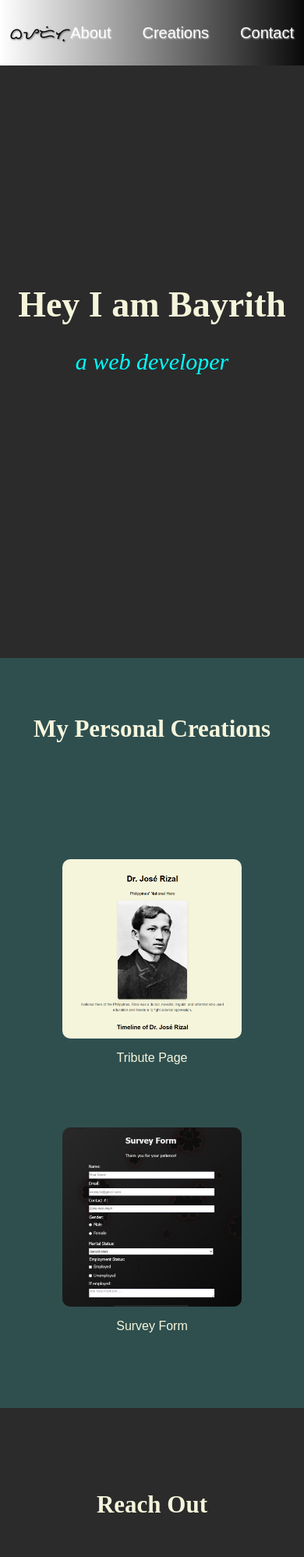
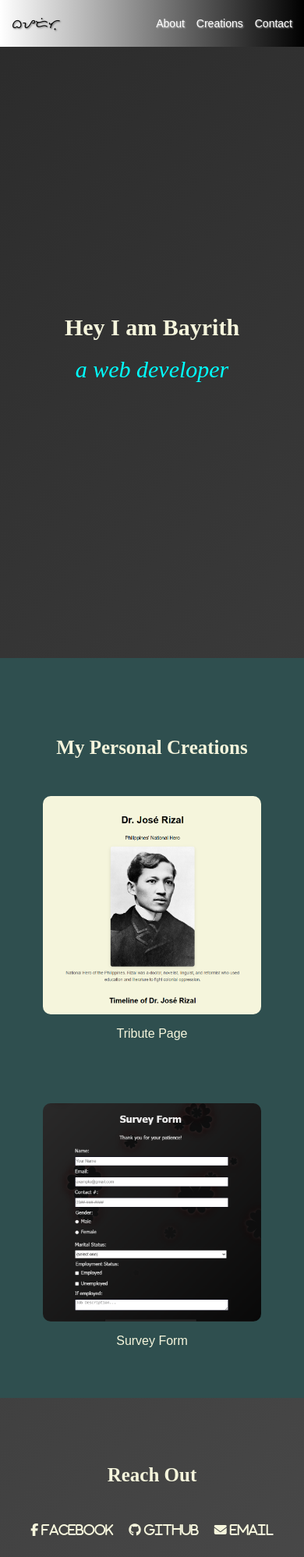
Before and after one commit to Bayrith-Studio/Portfolio, a plain HTML site: page index.html in a window 390 px wide. Shown: the top 1997 px of the page at 78% size. Drawn offline with Linux system fonts and the light colour scheme.

Commit message:
Refactor styles for improved layout and responsiveness

```diff
--- a/styles.css
+++ b/styles.css
@@ -1,19 +1,28 @@
+
+/* GENERAL */
+html {
+    scroll-behavior: smooth;
+    width: 100%;
+    min-height: 100%;
+}
+
 body {
-    height: 100%;
+    min-height: 100vh;
     margin: 0;
     width: 100%;
-    background-color: #2b2b2b;
+    background: linear-gradient(135deg, #2b2b2b 0%, #4a4a4a 100%);
     font-family: Arial, Helvetica, sans-serif;
 }
 
+/* NAVIGATION BAR */
 .navbar {
     display: flex;
     justify-content: space-between;
     align-items: center;
-    height: 10%;
+    height: 70px;
+    width: 100%;
     background: linear-gradient(90deg, white, black);
     box-sizing: border-box;
-    min-width: 100%;
     position: fixed;
     top: 0;
     left: 0;
@@ -50,9 +59,12 @@ body {
     color: beige;
 }
 
+/* WELCOME SECTION */
 #welcome-section {
-    min-width: 100%;
-    height: 100%;
+    width: 100%;
+    min-height: 100vh;
+    box-sizing: border-box;
+    padding-top: 70px;
     display: flex;
     flex-direction: column;
     justify-content: center;
@@ -66,22 +78,40 @@ body {
     font-style: italic;
     color: aqua;
     margin-top: 0;
-    font-weight: -100;
+    font-weight: 300;
 }
 
 h1 {
-    font-size: calc(30px + 100%);
+    font-size: clamp(30px, 5vw, 60px);
     color: beige;
+}
+
+/* PROJECTS SECTION */
+#projects-section {
+    min-height: 100vh;
+    width: 100%;
+    background-color: darkslategray;
+    padding: 90px 2rem 2rem;
+    box-sizing: border-box;
+    text-align: center;
+}
+
+h2 {
+    color: beige;
+    font-size: clamp(25px, 3vw, 40px);
+    font-family: 'Times New Roman', Times, serif;
+    margin-bottom: 2rem;
+    scroll-margin-top: 90px;
+    text-align: center;
 }
 
 #projects {
     width: 100%;
-    padding: 12vh 2rem 2rem;
-    box-sizing: border-box;
     display: flex;
     flex-wrap: wrap;
     justify-content: center;
     gap: 2rem;
+    box-sizing: border-box;
 }
 
 .project-tile {
@@ -95,7 +125,11 @@ h1 {
     text-align: center;
     text-decoration: none;
     color: beige;
-    transition: transform 1s;
+    transition: transform 0.3s ease;
+}
+
+.project-tile:hover {
+    transform: translateY(-5px);
 }
 
 .project-tile img {
@@ -105,43 +139,11 @@ h1 {
     display: block;
 }
 
-#projects-section {
-    min-height: 100%;
-    width: 100%;
-    background-color: darkslategray;
-    padding: 12% 2rem 2rem;
-    box-sizing: border-box;
-    text-align: center;
-}
-
-h2 {
-    color: beige;
-    font-size: calc(15px + 100%);
-    font-family: 'Times New Roman', Times, serif;
-    margin-bottom: 2rem;
-    scroll-margin-top: 12%;
-    text-align: center;
-}
-
-#projects {
-    display: flex;
-    flex-wrap: wrap;
-    justify-content: center;
-    gap: 2rem;
-}
-
-#contact a {
-    text-decoration: none;
-    color: beige;
-    display: flex;
-    flex-wrap: wrap;
-    margin: 2rem 0 auto 0;
-}
-
+/* CONTACT SECTION */
 #contact-section {
     width: 100%;
-    min-height: 50%;
-    padding: 5rem 2rem 7rem 2rem;
+    min-height: 50vh;
+    padding: 5rem 2rem 7rem;
     box-sizing: border-box;
     text-align: center;
 }
@@ -157,16 +159,57 @@ h2 {
     text-align: center;
 }
 
+#contact a {
+    text-decoration: none;
+    color: beige;
+    display: flex;
+    flex-wrap: wrap;
+    margin: 1rem 0;
+    transition: color 0.3s;
+}
+
 #contact a:hover {
     color: white;
 }
 
-html {
-    scroll-behavior: smooth;
-    width: 100vw;
-    height: 100vh;
-}
-
+/* LOGO */
 .logo {
     border-radius: 10%;
 }
+
+/* MOBILE RESPONSIVENESS */
+@media (max-width: 600px) {
+    .navbar {
+        height: 60px;
+    }
+
+    .trademark {
+        font-size: 16px;
+        padding-left: 15px;
+    }
+
+    .nav-links {
+        gap: 15px;
+        padding-right: 15px;
+    }
+
+    .nav-links a {
+        font-size: 14px;
+    }
+
+    #welcome-section {
+        padding-top: 60px;
+    }
+
+    #projects-section {
+        padding: 80px 1rem 2rem;
+    }
+
+    #contact-section {
+        padding: 4rem 1rem;
+    }
+
+    #contact {
+        gap: 20px;
+    }
+}
```
